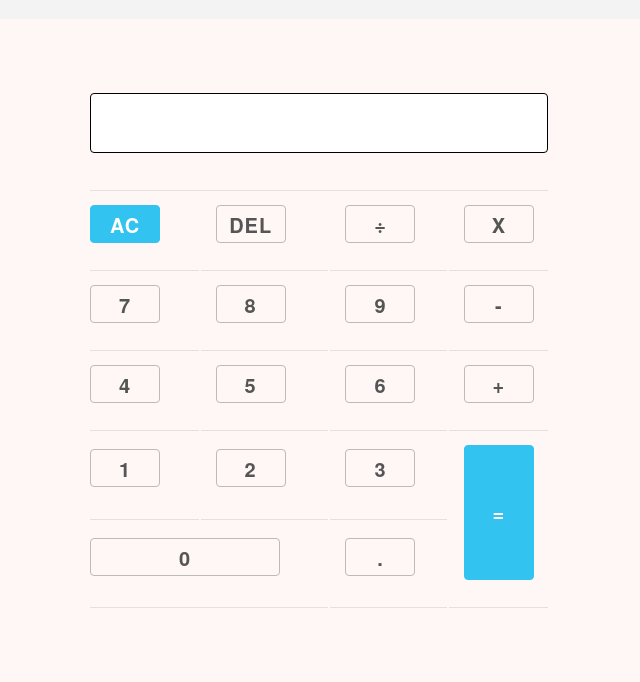
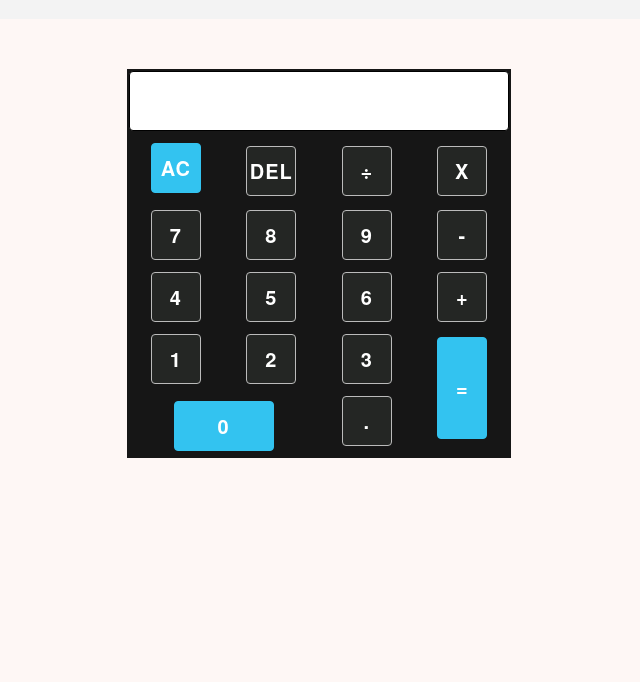
Before and after one commit to talor-hammond/calculator, a plain HTML site: page index.html in a window 1280 px wide. Shown: the part 118-800 px from the top of the page, without its empty margins (321-961 px from the left). Drawn offline with nearby package versions, Linux system fonts and the light colour scheme.

Commit message:
recommit w some more css

```diff
--- a/index.html
+++ b/index.html
@@ -19,7 +19,7 @@
 <body>
 
     <header>
-        <h1 class="heading">Calculator</h1>
+        <h1 class="heading">html, css, js calculator</h1>
     </header>
 
     <div class="container">
@@ -29,12 +29,14 @@
             <div class="twelve columns">
 
                 <!-- CALCULATOR MARKUP -->
+                <div class="tableContainer">
+
                     <table>
 
                         <tr>
                             <td colspan="4">
                                 <form>
-                                <input type="text" id="numberInput"/ value="">
+                                    <input type="text" id="numberInput" / value="">
                                 </form>
                             </td>
                         </tr>
@@ -44,71 +46,73 @@
                                 <input type="button" value="AC" class="button-primary" onclick="clearAll()">
                             </td>
                             <td>
-                            <input type="button" value="DEL" onclick="del()">
+                                <input type="button" value="DEL" class="button" onclick="del()">
                             </td>
                             <td>
-                            <input type="button" value="÷" onclick="insert('/')">
+                                <input type="button" value="÷" class="button" onclick="insert('/')">
                             </td>
                             <td>
-                            <input type="button" value="x" onclick="insert('*')">
+                                <input type="button" value="x" class="button" onclick="insert('*')">
                             </td>
                         </tr>
 
                         <tr>
                             <td>
-                            <input type="button" value="7" onclick="insert(7)">
+                                <input type="button" value="7" class="button" onclick="insert(7)">
                             </td>
                             <td>
-                            <input type="button" value="8" onclick="insert(8)">
+                                <input type="button" value="8" class="button" onclick="insert(8)">
                             </td>
                             <td>
-                            <input type="button" value="9" onclick="insert(9)">
+                                <input type="button" value="9" class="button" onclick="insert(9)">
                             </td>
                             <td>
-                            <input type="button" value="-" onclick="insert('-')">
+                                <input type="button" value="-" class="button" onclick="insert('-')">
                             </td>
                         </tr>
 
                         <tr>
                             <td>
-                            <input type="button" value="4" onclick="insert(4)">
+                                <input type="button" value="4" class="button" onclick="insert(4)">
                             </td>
                             <td>
-                            <input type="button" value="5" onclick="insert(5)">
+                                <input type="button" value="5" class="button" onclick="insert(5)">
                             </td>
                             <td>
-                            <input type="button" value="6" onclick="insert(6)">
+                                <input type="button" value="6" class="button" onclick="insert(6)">
                             </td>
                             <td>
-                            <input type="button" value="+" onclick="insert('+')">
+                                <input type="button" value="+" class="button" onclick="insert('+')">
                             </td>
                         </tr>
 
                         <tr>
                             <td>
-                            <input type="button" value="1" onclick="insert(1)">
+                                <input type="button" value="1" class="button" onclick="insert(1)">
                             </td>
                             <td>
-                            <input type="button" value="2" onclick="insert(2)">
+                                <input type="button" value="2" class="button" onclick="insert(2)">
                             </td>
                             <td>
-                            <input type="button" value="3" onclick="insert(3)">
+                                <input type="button" value="3" class="button" onclick="insert(3)">
                             </td>
                             <td rowspan="2">
-                            <input type="button" value="=" class="twoHigh button-primary" onclick="calculate()">
+                                <input type="button" value="=" class="button-primary twoHigh" onclick="calculate()">
                             </td>
                         </tr>
 
                         <tr>
                             <td colspan="2">
-                            <input type="button" value="0" class="twoWide" onclick="insert(0)">
+                                <input type="button" value="0" class="button-primary twoWide" onclick="insert(0)">
                             </td>
                             <td>
-                            <input type="button" value="." onclick="insert('.')">
+                                <input type="button" value="." class="button" onclick="insert('.')">
                             </td>
                         </tr>
 
                     </table>
+
+                </div>
 
             </div>
 
--- a/styles.css
+++ b/styles.css
@@ -19,31 +19,67 @@ header {
 
 }
 
-table {
-    width: 50%;
+.tableContainer {
     margin-left: auto;
     margin-right: auto;
-    padding: 10px 15px 0px 15px;
+}
+
+table {
+    width: 30%;
+    margin-left: auto;
+    margin-right: auto;
+    margin-bottom: auto;
+    border-bottom: none;
+    background-color: #161616;
+}
+
+form {
+    padding: 0;
+    margin: 0;
+    margin-bottom: 10px;
+    font-size: 30px;
+}
+
+tr {
+    height: 50px;
+    margin: 0;
+    border-bottom: none;
+}
+
+td {
+    padding: 0px;
+    margin: 0;
+    text-align: center;
+    vertical-align: middle;
+    padding: 0;
+    border-bottom: none;
 }
 
 input[type=text] {
     height: 60px;
-    width: 458px;
+    width: 380px;
     margin-bottom: 0;
     border: 1px solid black;
 }
 
 input[type=button] {
     font-size: 20px;
-    width: 70px;
+    height: 50px;
+    width: 50px;
     padding: 0;
 }
 
+input[class=button] {
+    color: white;
+    background-color: #242624;
+}
+
 input[type=button].twoWide {
-    width: 190px;
+    width: 100px;
     padding: 0;
+    margin: 0;
 }
 
 input[type=button].twoHigh {
-    height: 135px;
+    height: 102px;
 }
```
Lines whose indentation alone changed are shown as unchanged.
